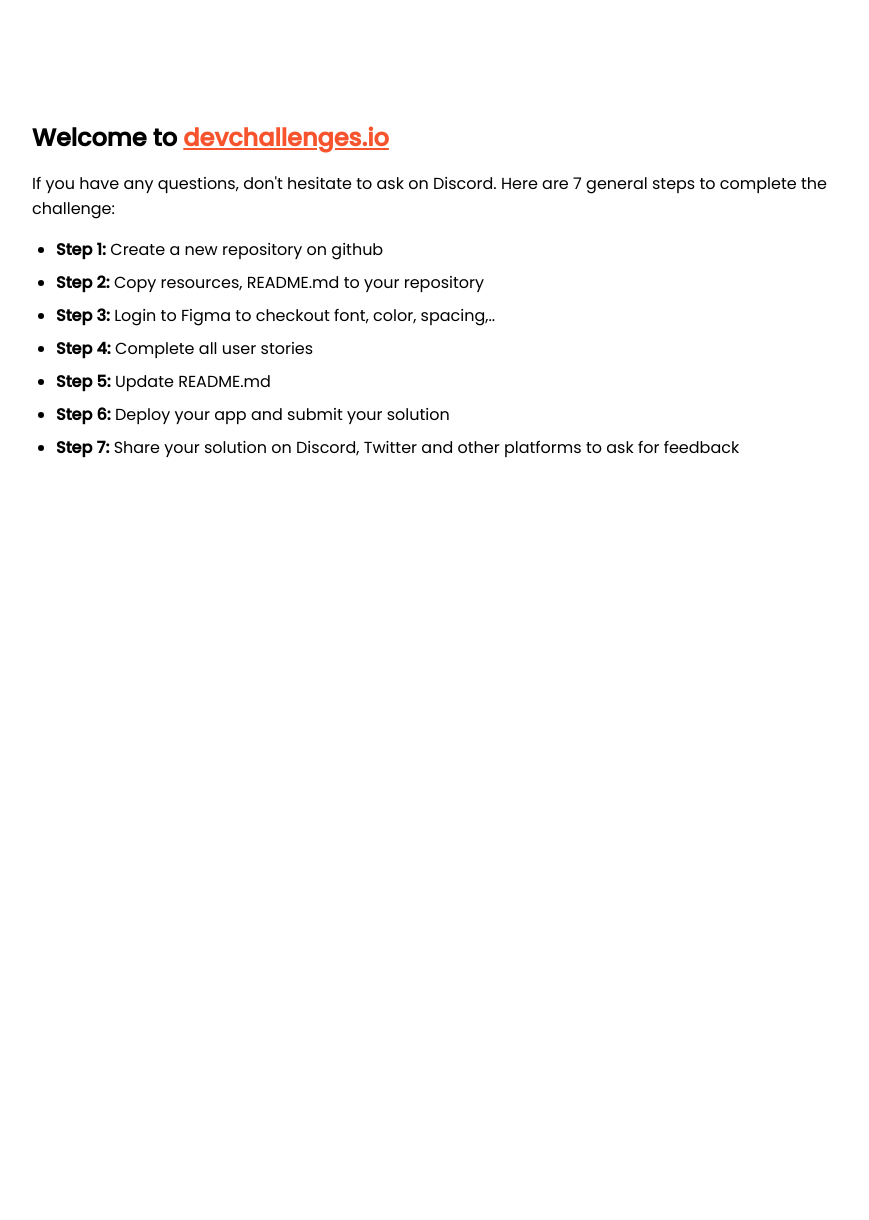
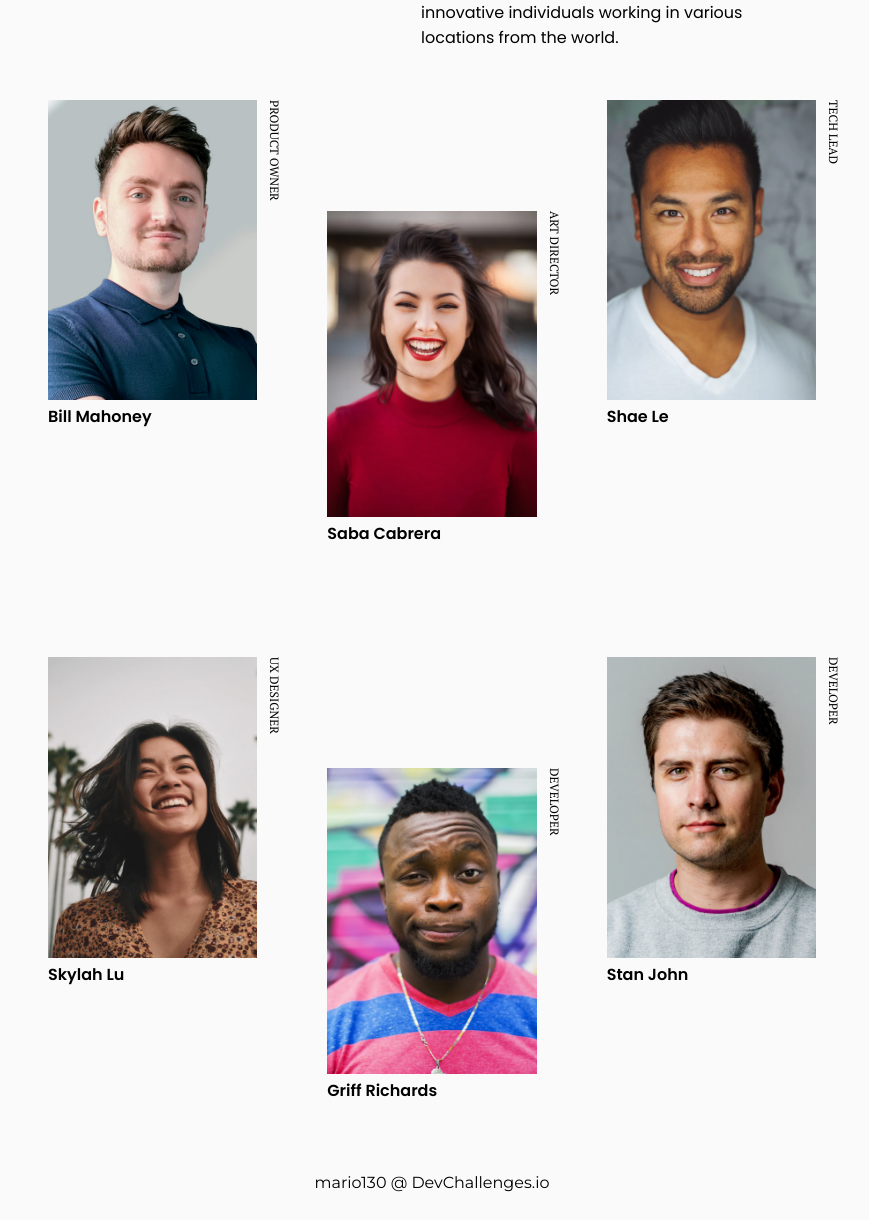
Before and after one commit to mario130/devChallenges-team-page, a plain HTML site: page index.html in a window 1280 px wide. Shown: the part 120-1340 px from the top of the page, without its empty margins (208-1077 px from the left). Before the commit the page ends 800 px from the top, so only its background shows below. Drawn offline with Linux system fonts and the light colour scheme.

Commit message:
project finished

```diff
--- a/index.html
+++ b/index.html
@@ -7,89 +7,64 @@
 			content="width=device-width, initial-scale=1,
   maximum-scale=5"
 		/>
-
 		<link rel="icon" href="devchallenges.png" />
-
 		<link
 			rel="shortcut icon"
 			type="image/x-icon"
 			href="https://devchallenges.io/"
 		/>
-
 		<link
-      href="https://fonts.googleapis.com/css2?family=Poppins:wght@400;500&display=swap"
+			href="https://fonts.googleapis.com/css2?family=Montserrat:wght@400;500;600&family=PT+Serif:wght@400;700&family=Poppins:wght@300;400;500;600&display=swap"
 			rel="stylesheet"
     />
+    <link rel="stylesheet" href="style.css">
 
 		<title>Devchallenges</title>
-
-    <style>
-      body {
-        font-family: "Poppins", sans-serif;
-      }
-
-      ul {
-        padding-left: 24px;
-      }
-
-      li {
-        margin-bottom: 8px;
-      }
-
-      .welcome {
-        max-width: 800px;
-        margin: 0 auto;
-      }
-
-      .welcome-text {
-        margin-top: 30vh;
-        font-weight: 500;
-      }
-
-      .welcome-text p {
-        font-size: 1rem;
-        font-weight: 400;
-      }
-
-      .welcome-text h1 {
-        font-size: 1.5rem;
-      }
-
-      .welcome-text a {
-        color: #f7542e;
-      }
-    </style>
 	</head>
 	<body>
-    <div class="welcome">
-      <div class="welcome-text">
-        <h1>
-          Welcome to
-          <a href="https://devchallenges.io/" target="_blank"
-            >devchallenges.io</a
-          >
-        </h1>
+    <header>
+      <div class="heading">
+        <h1>The creative crew</h1>
+      </div>
+      <div class="whoarewe">
+        <div class="mini-heading">WHO ARE WE</div>
+        <p>We are team of creatively diverse.  driven.  innovative individuals working in various locations from the world.</p>
+      </div>
+    </header>
 
-        <p>
-          If you have any questions, don't hesitate to ask on Discord. Here are
-          7 general steps to complete the challenge:
-        </p>
+    <main>
+      <div class="child one">
+        <img src="photo1.png" alt="">
+        <p class="name">Bill Mahoney</p>
+        <div class="title">product owner</div>
       </div>
+      <div class="child two">
+        <img src="photo2.png" alt="">
+        <p class="name">Saba Cabrera</p>
+        <div class="title">art director</div>
+      </div>
+      <div class="child three">
+        <img src="photo3.png" alt="">
+        <p class="name">Shae Le</p>
+        <div class="title">tech lead</div>
+      </div>
+      <div class="child four">
+        <img src="photo4.png" alt="">
+        <p class="name">Skylah Lu</p>
+        <div class="title">ux designer</div>
+      </div>
+      <div class="child five">
+        <img src="photo5.png" alt="">
+        <p class="name">Griff Richards</p>
+        <div class="title">developer</div>
+      </div>
+      <div class="child six">
+        <img src="photo6.png" alt="">
+        <p class="name">Stan John</p>
+        <div class="title">developer</div>
+      </div>
+    </main>
 
-      <ul>
-        <li><b>Step 1:</b> Create a new repository on github</li>
-        <li><b>Step 2:</b> Copy resources, README.md to your repository</li>
-        <li>
-          <b>Step 3:</b> Login to Figma to checkout font, color, spacing,..
-        </li>
-        <li><b>Step 4:</b> Complete all user stories</li>
-        <li><b>Step 5:</b> Update README.md</li>
-        <li><b>Step 6:</b> Deploy your app and submit your solution</li>
-        <li>
-          <b>Step 7:</b> Share your solution on Discord, Twitter and other
-          platforms to ask for feedback
-        </li>
-      </ul>
-    </div>
+    <footer>mario130 @ DevChallenges.io</footer>
 	</body>
 </html>
--- /dev/null
+++ b/style.css
@@ -0,0 +1,113 @@
+/* FONTS
+font-family: 'Montserrat', sans-serif;
+font-family: 'Poppins', sans-serif;
+font-family: 'PT Serif', serif;
+*/
+*{
+  box-sizing: border-box;
+  padding: 0;
+  margin: 0;
+}
+body{
+  background-color: #fafafa;
+  margin: 60px 20% 0;
+}
+
+header{
+  display: flex;
+  justify-content: space-between;
+}
+header .heading{
+  font-family: 'PT Serif', serif;
+  font-weight: bold;
+}
+header .whoarewe{
+  max-width: 395px;
+  font-family: 'Poppins', sans-serif;
+}
+header .whoarewe .mini-heading{
+  font-weight: 600;
+  margin-bottom: 10px;
+}
+@media screen and (max-width:950px){
+  body{margin: 20px 5%;}
+  header{flex-direction: column;}
+  header .heading{margin-bottom: 30px;}
+}
+
+
+main{
+  margin-top: 50px;
+  display: grid;
+  grid-template-columns: repeat(3, 1fr);
+  grid-template-rows: repeat(9, 1fr);
+  grid-column-gap: 70px;
+}
+main img{max-width: min(300px, 100%);}
+main .child{
+  position: relative;
+}
+main .one{
+  grid-row: 1 / 4;
+}
+main .two{
+  grid-row: 2 / 5;
+}
+main .three{
+  grid-row: 1 / 4;
+}
+main .four{
+  grid-row: 6 / 9;
+}
+main .five{
+  grid-row: 7 / 10;
+}
+main .six{
+  grid-row: 6 / 9;
+}
+main .name{
+  font-family: 'Poppins', sans-serif;
+  font-weight: 600;
+}
+main .title{
+  position: absolute;
+  top: 0;
+  right: -25px;
+  writing-mode: vertical-lr;
+  font-family: 'PT Serif', serif;
+  text-transform: uppercase;
+  font-size: 12px;
+}
+
+@media screen and (max-width: 850px){
+  main {
+    grid-template-columns: repeat(2, 1fr);
+    grid-template-rows: repeat(15, 1fr);
+  }
+  main .one{
+    grid-row: 1 / 4;
+  }
+  main .two{
+    grid-row: 2 / 5;
+  }
+  main .three{
+    grid-row: 6 / 9;
+  }
+  main .four{
+    grid-row: 7 / 10;
+  }
+  main .five{
+    grid-row: 11 / 14;
+  }
+  main .six{
+    grid-row: 12 / 15;
+  }
+}
+
+footer{
+  font-family: 'Montserrat', sans-serif;
+  text-align: center;
+  position: static;
+  margin: 70px 0 28px;
+  width: 100%;
+}
```
Lines whose indentation alone changed are shown as unchanged.
